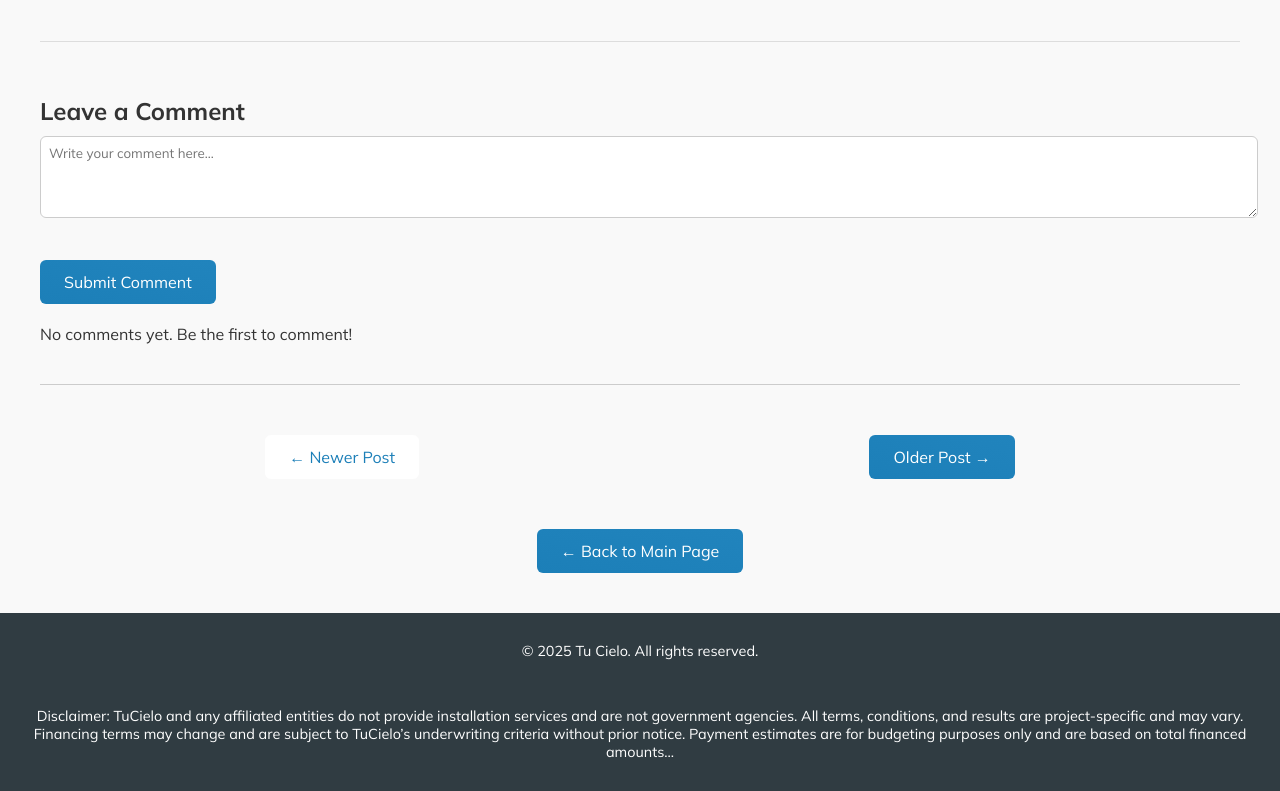
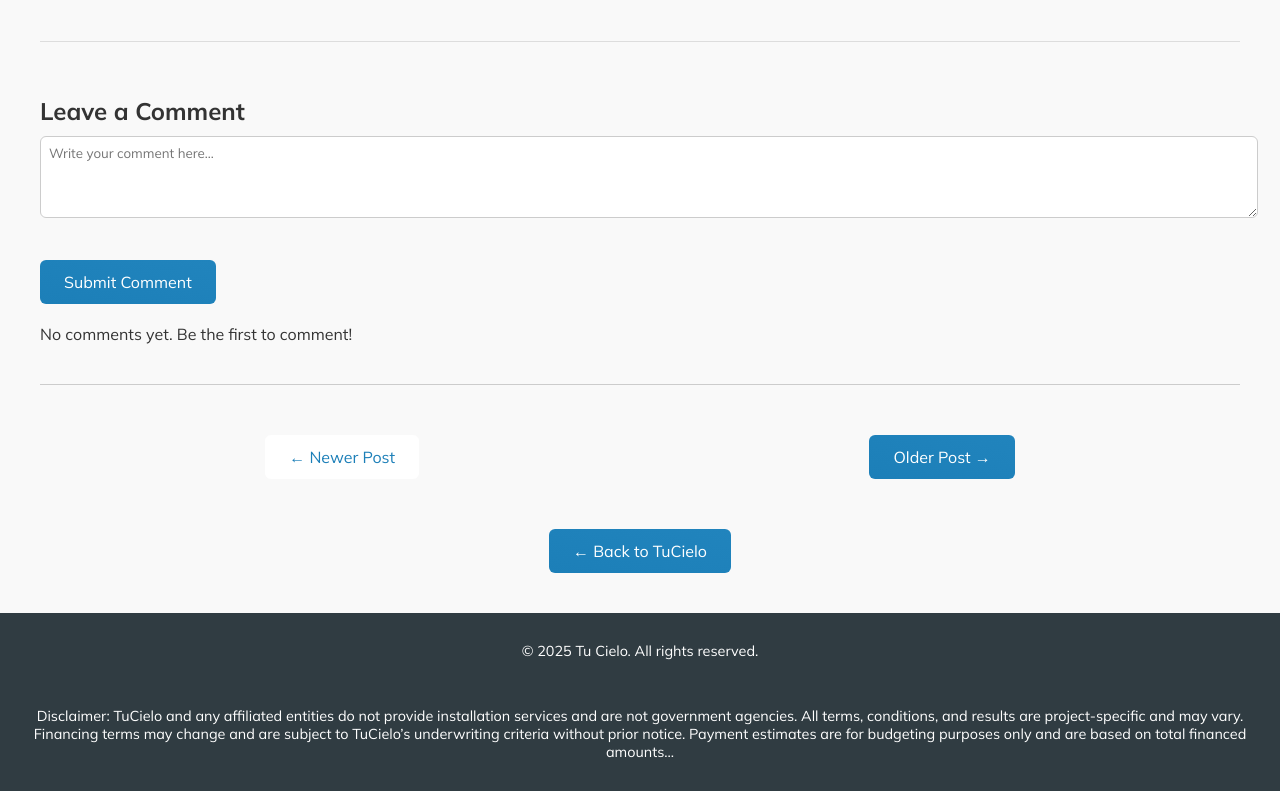
Before and after one commit to MetaCapFin/tu-cielo-site, a React (Create React App) app: page /blogposts in a window 1280 px wide. Shown: the part 3223-4014 px from the top of the page. Built offline with nearby package versions, Linux system fonts and the light colour scheme.

Commit message:
Update blogposts.jsx

```diff
--- a/src/blogposts.jsx
+++ b/src/blogposts.jsx
@@ -255,7 +255,7 @@ const BlogPosts = () => {
 
           {/* BACK TO MAIN PAGE BUTTON */}
           <div className="back-to-main-container">
-            <Link to="/" className="back-to-main-button">← Back to Main Page</Link>
+            <Link to="/" className="back-to-main-button">← Back to TuCielo</Link>
           </div>
         </div>
       </main>
```
